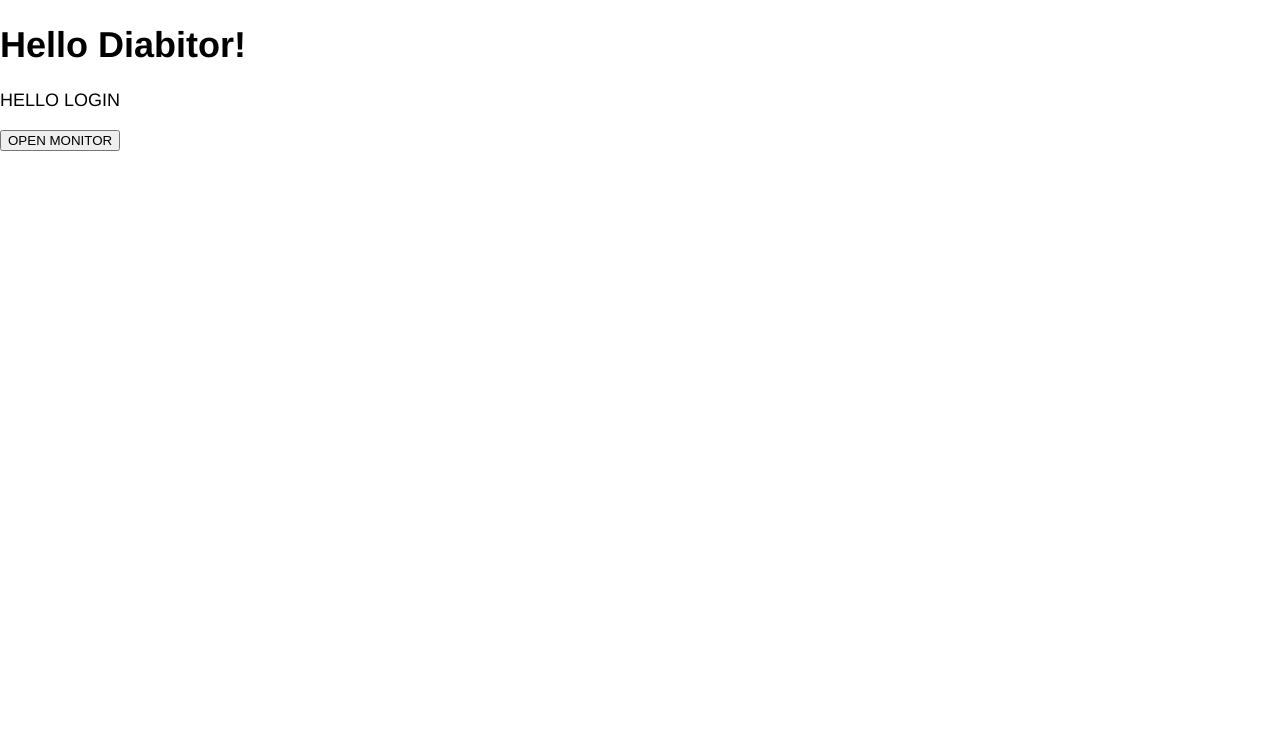
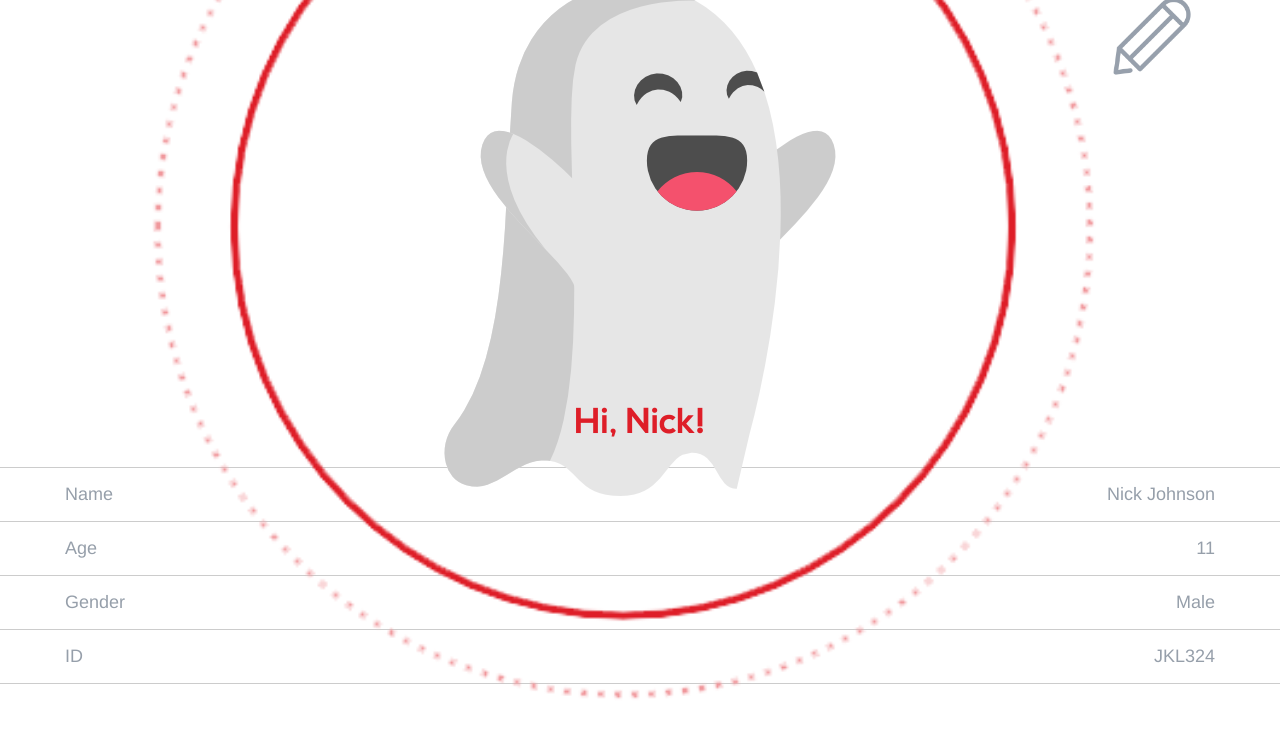
Before and after one commit to fpegios/diabitor-prototype, a website: page index.html in a window 1280 px wide. Drawn offline with nearby package versions, Linux system fonts and the light colour scheme; files that its build step writes are made by us from their sources.

Commit message:
Finished user screen (only missing footer)

```diff
--- a/index.html
+++ b/index.html
@@ -23,7 +23,7 @@
         </div>
     </div>
 
-    <div class="login page">
+    <div class="login page hidden">
         <h1>Hello Diabitor!</h1>
         <p>HELLO LOGIN</p>
         <button id="open-monitor-btn">OPEN MONITOR</button>
@@ -35,7 +35,37 @@
         </div>
         <div class="body">
             <img id="open-login" src="assets/circle.png">
-            <h2>monitor</h2>
+            <h2c>monitor</h2c>
+        </div>
+        <div class="footer"></div>
+    </div>
+
+    <div class="user page">
+        <div class="header">
+            <h2>diabitor</h2>
+        </div>
+        <div class="body">
+            <img id="edit" src="assets/edit.png">
+            <img id="user-page" src="assets/circle.png">
+            <img id="embed_img" src="assets/ghost.png">
+            <h1>Hi, Nick!</h1>
+            <div style='margin-bottom: 400px;'></div>
+            <hr>
+            <div class="twocoll">Name</div>
+            <div class="twocolr">Nick Johnson</div>
+            <br></br>
+            <hr>
+
+            <div class="twocoll">Age</div>
+            <div class="twocolr">11</div>
+            <br></br>
+            <hr>
+            <div class="twocoll">Gender</div>
+            <div class="twocolr">Male</div>
+            <br></br><hr>
+            <div class="twocoll">ID</div>
+            <div class="twocolr">JKL324</div>
+            <br></br><hr>
         </div>
         <div class="footer"></div>
     </div>
--- a/src/styles/app.scss
+++ b/src/styles/app.scss
@@ -25,3 +25,7 @@
 .monitor {
     @import 'pages/monitor.scss';
 }
+
+.user {
+    @import 'pages/user.scss';
+}
--- a/src/styles/pages/layout.scss
+++ b/src/styles/pages/layout.scss
@@ -11,14 +11,16 @@
 
 .body {
 
-    h2 {
+    h2c {
         font-family: Nexa-Bold;
         color: $red;
         position: absolute;
-        top: 47%;
+        top: 50%;
         left: 50%;
         transform: translate(-50%, -50%);
+        font-size: 28px;
     }
+
 }
 
 .footer {
--- /dev/null
+++ b/src/styles/pages/user.scss
@@ -0,0 +1,54 @@
+.body img {
+    position: absolute;
+    top: 30%;
+    left: 50%;
+    transform: translateX(-50%) translateY(-50%);
+}
+
+.body h1 {
+    position: absolute;
+    top: 50%;
+    left: 50%;
+    transform: translateX(-50%) translateY(-50%);
+
+    font-family: Nexa-Bold;
+    color: $red;
+    width: 100%;
+    display: flex;
+    justify-content: center;
+}
+
+.body img#user-page {
+    width: 90%;
+}
+
+.body img#edit {
+    position: absolute;
+    top: 4.5%;
+    left: 90%;
+    width: 6%;
+    transform: translateX(-50%) translateY(-50%);
+}
+.body img#embed_img {
+    width: 40%;
+}
+
+.body hr {
+    border: 0;
+    border-top: 1px solid #ccc;
+    margin-top:-5px;
+    margin-bottom:14px;
+    padding: 1px;
+}
+
+.body div.twocoll{
+    float:left;
+    padding-left:65px;
+    color: $light-grey;
+}
+
+.body div.twocolr{
+    float:right;
+    padding-right:65px;
+    color: $light-grey;
+}
```
Also changed, not shown: assets/edit.png (added), assets/ghost.png (added).
